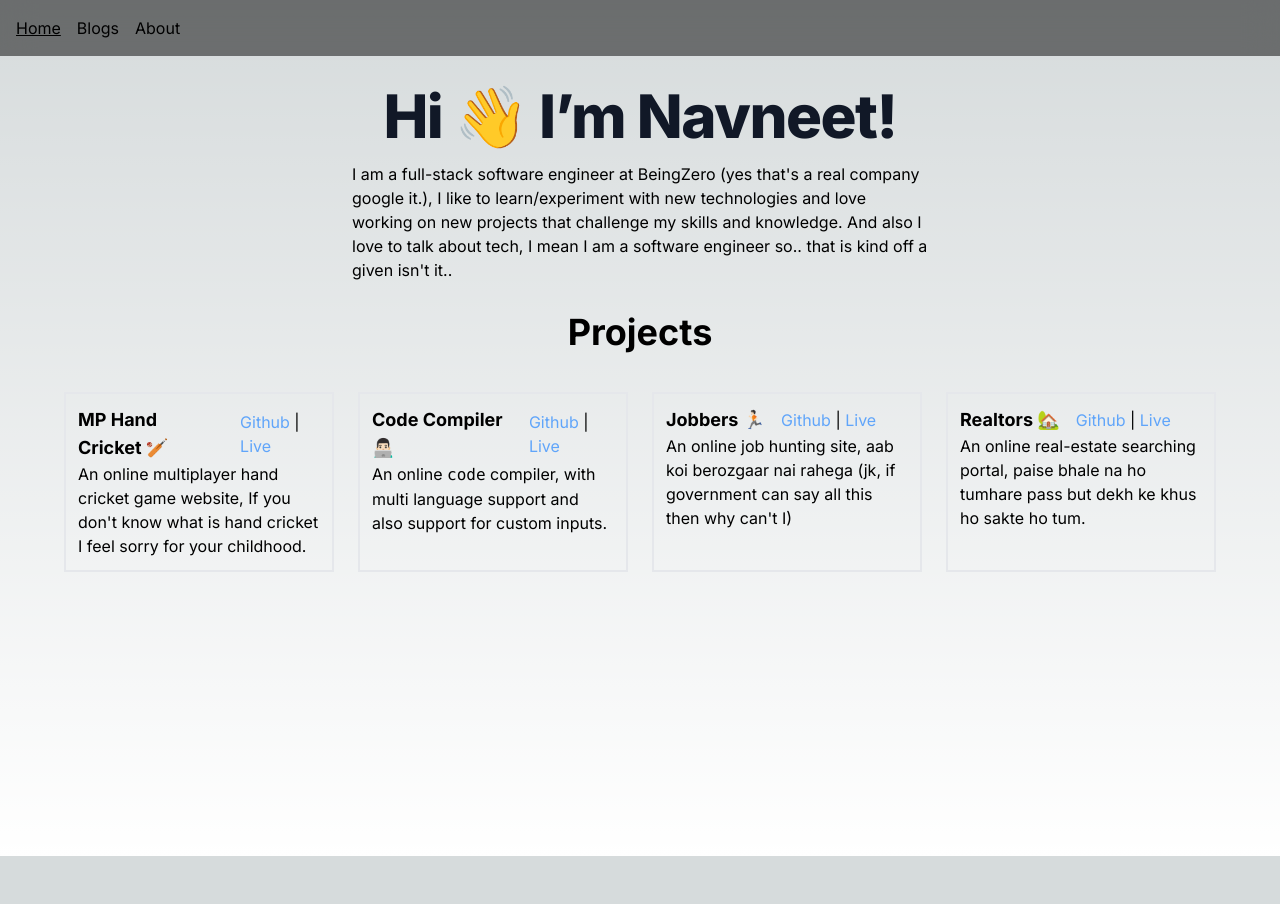
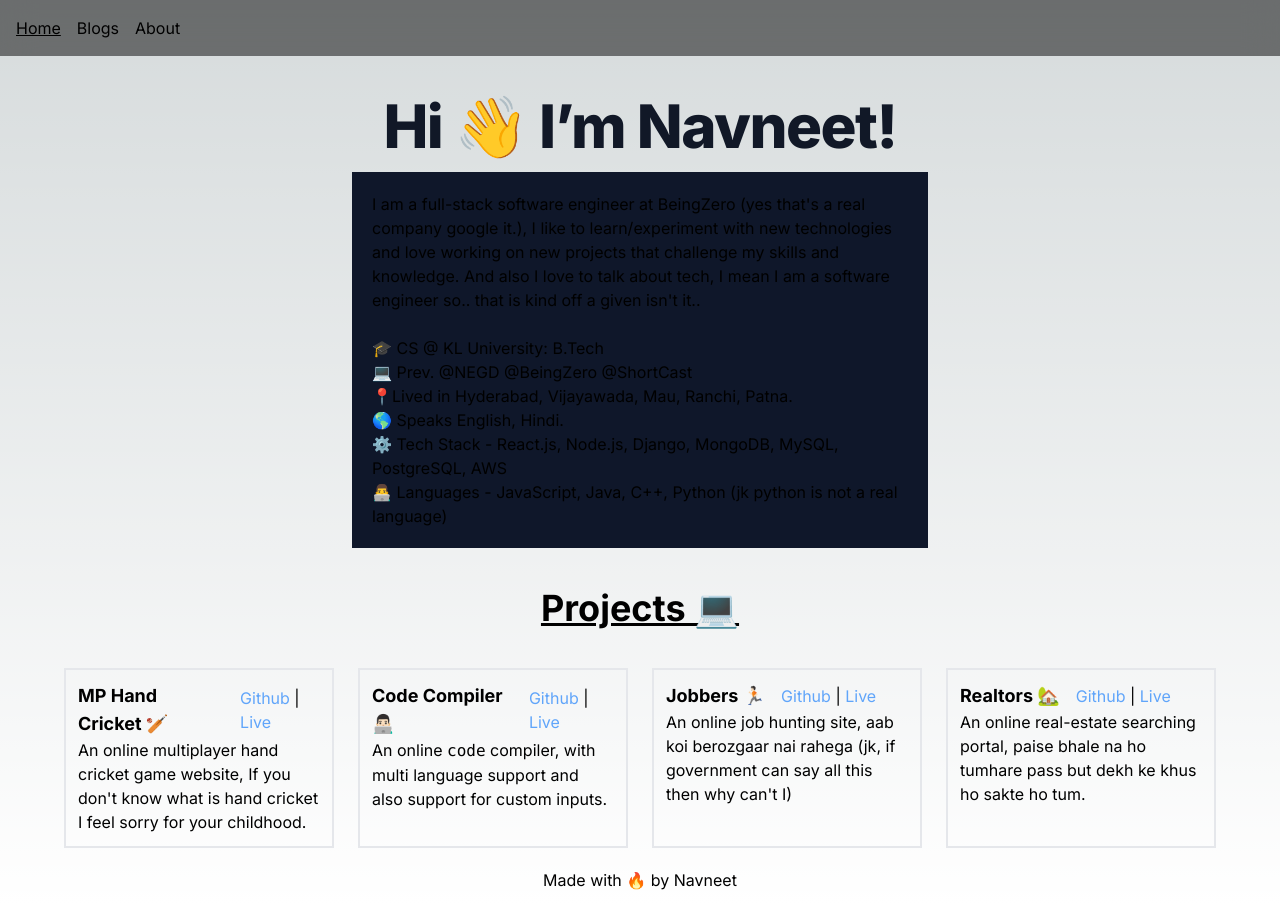
Before and after one commit to Navneet7716/PersonalSite, a Next.js app: page / in a window 1280 px wide. Before the commit the page ends 856 px from the top, so only its background shows below. Built offline with nearby package versions, Linux system fonts and the light colour scheme.

Commit message:
updated about page

```diff
--- a/src/app/about/page.tsx
+++ b/src/app/about/page.tsx
@@ -1,9 +1,20 @@
-import React from 'react'
+import Image from "next/image";
+import React from "react";
 
 function About() {
   return (
-    <div>About</div>
-  )
+    <div>
+      <h1 className="text-center font-bold text-3xl py-4">My Resume</h1>
+      <div className="flex justify-center items-center">
+        <Image
+          alt="navneet's resume"
+          src={"/resume.jpg"}
+          width={"900"}
+          height={"100"}
+        />
+      </div>
+    </div>
+  );
 }
 
-export default About
+export default About;
--- a/src/app/layout.tsx
+++ b/src/app/layout.tsx
@@ -24,6 +24,9 @@ export default function RootLayout({
         <Container>
           <main className="min-h-screen">{children}</main>
         </Container>
+        <div className="flex justify-center items-center p-3">
+          Made with 🔥 by Navneet
+        </div>
       </body>
     </html>
   );
--- a/src/app/page.tsx
+++ b/src/app/page.tsx
@@ -31,17 +31,24 @@ export default function Home() {
   return (
     <>
       <div className="flex justify-center items-center min-h-64 flex-col">
-        <h1 className="mb-4 text-4xl font-extrabold tracking-tight leading-none text-gray-900 sm:text-5xl md:text-5xl lg:text-6xl dark:text-white">
+        <h1 className="pt-10 mb-4 text-4xl font-extrabold tracking-tight leading-none text-gray-900 sm:text-5xl md:text-5xl lg:text-6xl dark:text-white">
           Hi 👋 I’m Navneet!
         </h1>
-        <div className="w-1/2">
+        <div className="lg:w-1/2 w-full bg-slate-900 p-5">
           <p>I am a full-stack software engineer at BeingZero (yes that&#39;s a real company google it.),
             I like to learn/experiment with new technologies and love working on new projects that challenge my skills and knowledge.
             And also I love to talk about tech,
             I mean I am a software engineer so.. that is kind off a given isn&#39;t it..</p>
+            <br />
+            <p>🎓 CS @ KL University: B.Tech</p>
+            <p>💻 Prev. @NEGD @BeingZero @ShortCast</p>
+            <p>📍Lived in Hyderabad, Vijayawada, Mau, Ranchi, Patna.</p>
+            <p>🌎 Speaks English, Hindi.</p>
+            <p>⚙️ Tech Stack - React.js, Node.js, Django, MongoDB, MySQL, PostgreSQL, AWS</p>
+            <p>👨‍💻 Languages - JavaScript, Java, C++, Python (jk python is not a real language)</p>
         </div>
       </div>
-      <h2 className="text-center text-4xl font-bold">Projects</h2>
+      <h2 className="text-center underline text-4xl font-bold pt-10">Projects 💻</h2>
 
       <section className="pt-10 flex gap-6 flex-col lg:flex-row md:flex-row">
         {projects.map((project, index) => {
```
Also changed, not shown: public/resume.jpg (added).
